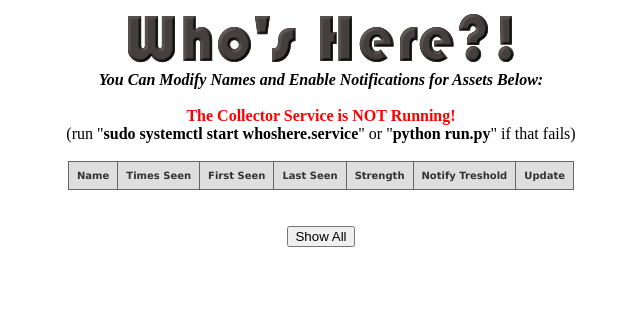
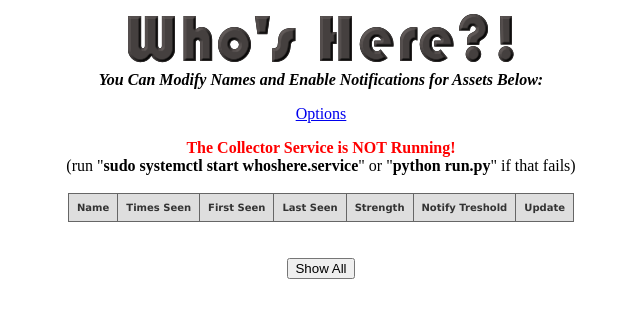
Before and after one commit to curtbraz/WhosHere, a PHP site: page / in a window 1280 px wide. Shown: the top 318 px of the page, without its empty margins (319-959 px from the left). Run offline with PHP 8.4, Linux system fonts and the light colour scheme; data that the repository does not hold is empty.

Commit message:
Update index.php
Added Config Optinos

```diff
--- a/index.php
+++ b/index.php
@@ -33,7 +33,10 @@
 <CENTER>
 <img src="whoshere-logo.png"><br>
 <b><i>You Can Modify Names and Enable Notifications for Assets Below:</i></b>
-<br><br>
+<p align="center">
+<a href="configpage.php" TARGET="_BLANK">Options</a>
+</p>
+
 <?php
 $output = shell_exec('systemctl status whoshere.service |grep "active (running)" | wc -l');
 if($output == 0)
```
